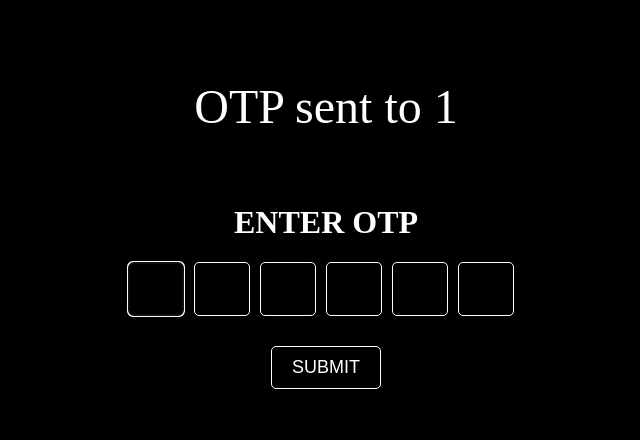
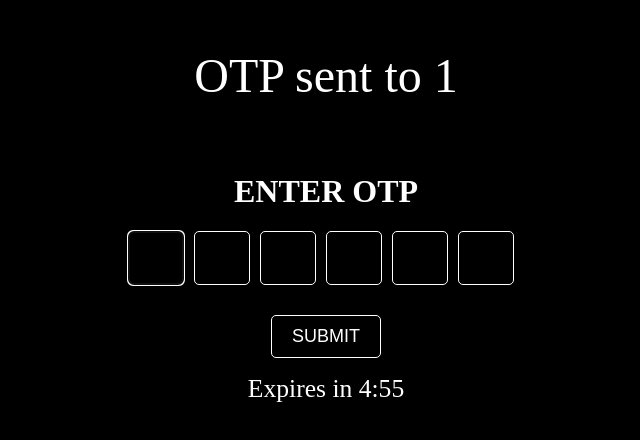
Before and after one commit to BasudevBharatBhushan/OTP-Auth-Plugg-Frontend, a React (Create React App) app: page /1 in a window 1280 px wide. Shown: the part 142-582 px from the top of the page, without its empty margins (314-954 px from the left). Built offline with nearby package versions, Linux system fonts and the light colour scheme; no server answers.

Commit message:
Timer added

```diff
--- a/package.json
+++ b/package.json
@@ -12,6 +12,7 @@
     "react-loader-spinner": "^5.3.4",
     "react-router-dom": "^6.0.1",
     "react-scripts": "5.0.1",
+    "react-timer-hook": "^3.0.5",
     "web-vitals": "^2.1.0"
   },
   "scripts": {
--- a/src/app.css
+++ b/src/app.css
@@ -80,3 +80,15 @@
   color: white;
   text-align: center;
 }
+
+.timer {
+  color: white;
+  text-align: center;
+}
+
+.timerbody {
+  font-size: 2vw;
+  color: white;
+  text-align: center;
+  margin: 10% auto;
+}
--- /dev/null
+++ b/src/components/Timer.jsx
@@ -0,0 +1,34 @@
+import React, { useEffect } from "react";
+import { useTimer } from "react-timer-hook";
+
+function MyTimer({ expiryTimestamp }) {
+  const { seconds, minutes, isRunning, start, pause, resume, restart } =
+    useTimer({
+      expiryTimestamp,
+      onExpire: () => console.warn("onExpire called"),
+    });
+
+  useEffect(() => {
+    start();
+  }, [start]);
+
+  return (
+    <div className="timer">
+      <div style={{ fontSize: "100px" }}>
+        <p className="timerbody">
+          Expires in <span>{minutes}</span>:<span>{seconds}</span>
+        </p>
+      </div>
+    </div>
+  );
+}
+
+export default function Timer() {
+  const time = new Date();
+  time.setSeconds(time.getSeconds() + 300); // 5 minutes timer
+  return (
+    <div>
+      <MyTimer expiryTimestamp={time} />
+    </div>
+  );
+}
--- a/src/pages/Home.jsx
+++ b/src/pages/Home.jsx
@@ -1,6 +1,7 @@
 import React, { useRef, useEffect, useState } from "react";
 import { useNavigate, useParams } from "react-router-dom";
 import { ThreeDots } from "react-loader-spinner";
+import Timer from "../components/Timer";
 
 const Home = () => {
   const { mobileNumber } = useParams();
@@ -9,28 +10,29 @@ const Home = () => {
   const [otpMessage, setOtpMessage] = useState("");
   const [otp, setOtp] = useState("");
   const [loading, setLoading] = useState(false);
+  const [timerAnimation, setTimerAnimation] = useState(true);
   const navigate = useNavigate();
 
-  useEffect(() => {
-    const requestOptions = {
-      method: "POST",
-      headers: { "Content-Type": "application/json" },
-      body: JSON.stringify({ phoneNumber: "+91" + mobileNumber }),
-    };
-    fetch("https://plugg-otp-auth.onrender.com/phone", requestOptions)
-      .then((response) => response.json())
-      .then((data) => {
-        console.log(data);
-        setMessage(data.message);
-        if (data.message === "You have already registered") {
-          navigate("/registered");
-        } else if (data.message !== "OTP Sent") {
-          navigate("/error-otp");
-        }
-      });
+  // useEffect(() => {
+  //   const requestOptions = {
+  //     method: "POST",
+  //     headers: { "Content-Type": "application/json" },
+  //     body: JSON.stringify({ phoneNumber: "+91" + mobileNumber }),
+  //   };
+  //   fetch("https://plugg-otp-auth.onrender.com/phone", requestOptions)
+  //     .then((response) => response.json())
+  //     .then((data) => {
+  //       console.log(data);
+  //       setMessage(data.message);
+  //       if (data.message === "You have already registered") {
+  //         navigate("/registered");
+  //       } else if (data.message !== "OTP Sent") {
+  //         navigate("/error-otp");
+  //       }
+  //     });
 
-    console.log(message);
-  }, [mobileNumber]);
+  //   console.log(message);
+  // }, [mobileNumber]);
 
   const handleInput = (index, e) => {
     if (e.target.value) {
@@ -44,6 +46,7 @@ const Home = () => {
 
   const handleSubmit = () => {
     setLoading(true);
+    setTimerAnimation(false);
     const Obtainedotp = blockRefs.current.reduce(
       (Obtainedotp, block) => Obtainedotp + block.value,
       ""
@@ -123,6 +126,7 @@ const Home = () => {
       <button className="submit-button" onClick={handleSubmit}>
         SUBMIT
       </button>
+      {timerAnimation && <Timer />}
       <p className="message">{otpMessage}</p>
     </div>
   );
```
Also changed, not shown: src/components/Navbar.jsx (deleted, +0 -33 lines), 1 other file (tests, documents, lock files or other folders).
